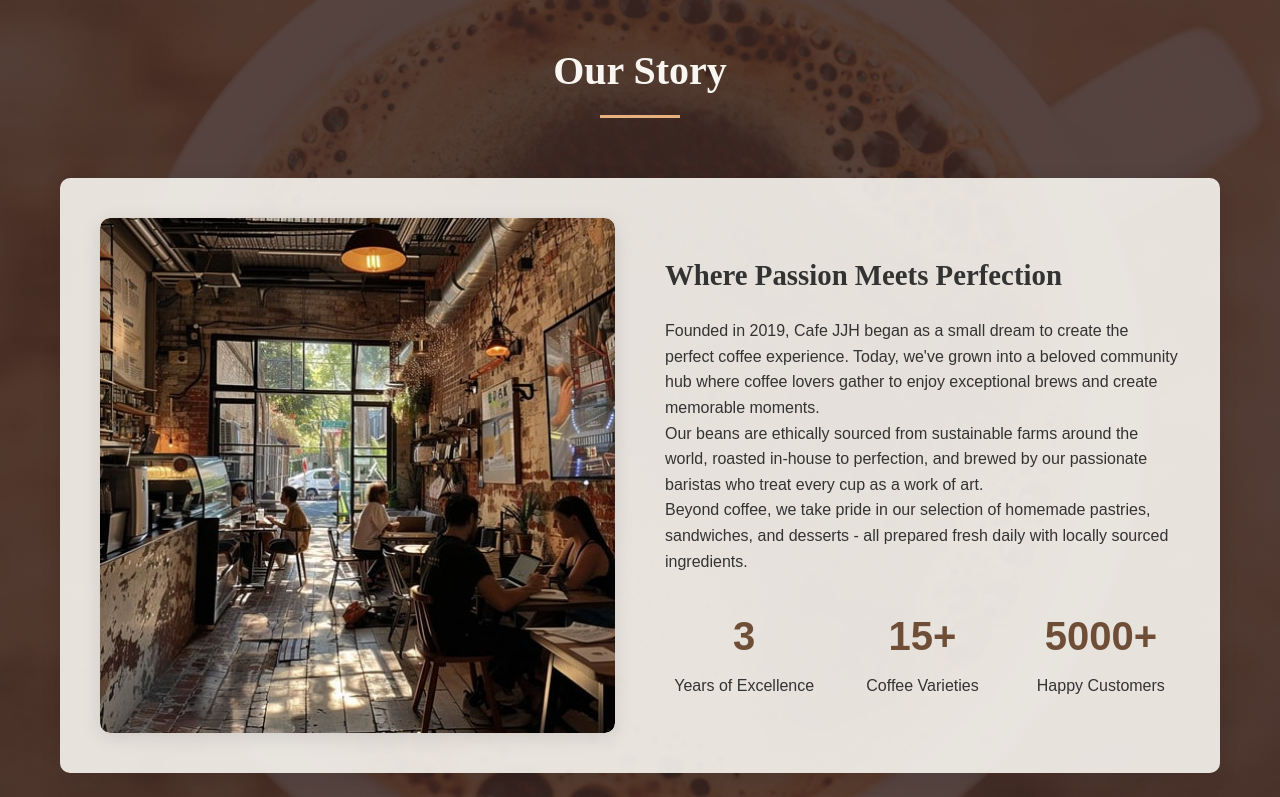
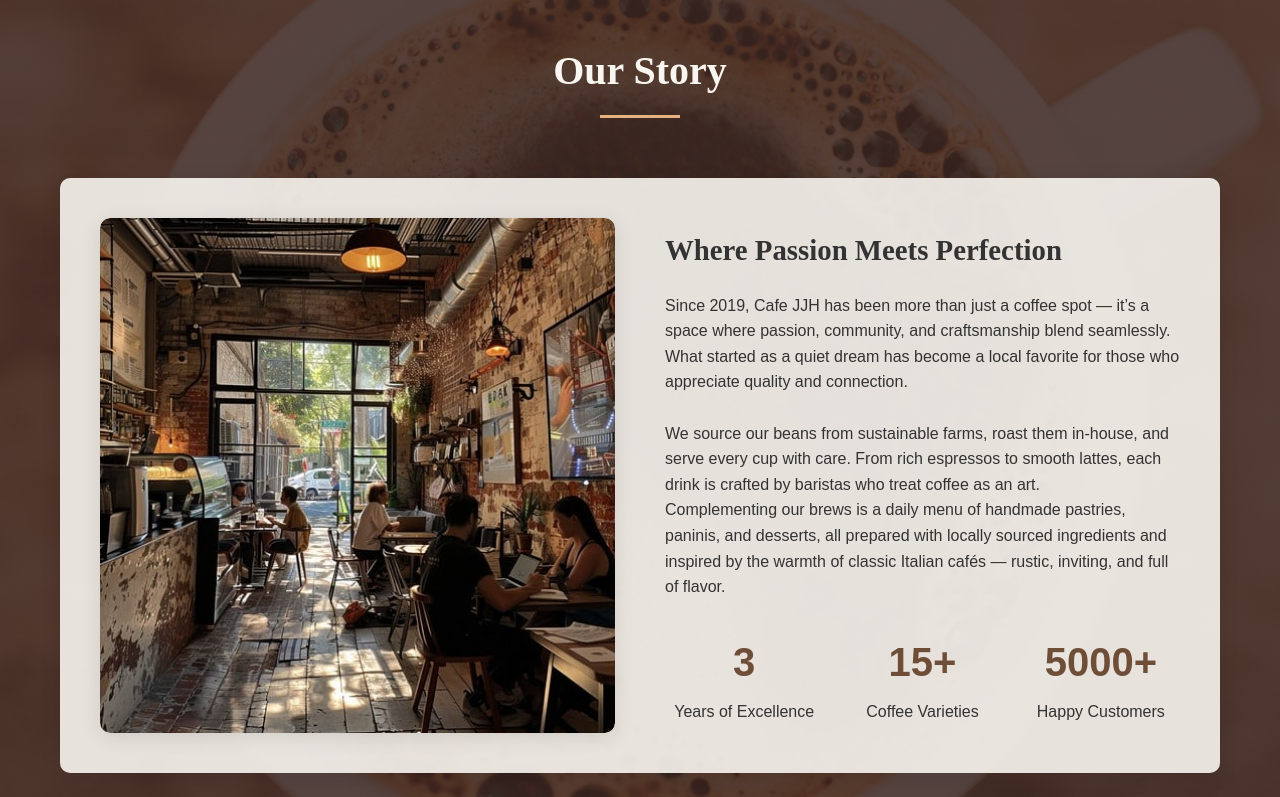
Before and after one commit to JunHammy/SMA-Assignment1, a plain HTML site: page index.html in a window 1280 px wide. Shown: the part 821-1618 px from the top of the page. Drawn offline with Linux system fonts and the light colour scheme.

Commit message:
Removed Alt texts and refined descriptions.

```diff
--- a/index.html
+++ b/index.html
@@ -33,8 +33,7 @@
             <div class="hero-content">
                 <h1>Experience Coffee Perfection</h1>
                 <p>
-                    Artisanal coffee, freshly baked pastries, and a cozy
-                    atmosphere in the heart of the city
+                    Savor rich espresso, indulge in warm, flaky pastries, and relax in a space inspired by the timeless charm of Italy.
                 </p>
                 <div class="hero-btns">
                     <a href="menu.html" class="btn">Explore Our Menu</a>
@@ -50,31 +49,25 @@
                 </div>
                 <div class="about-content">
                     <div class="about-img">
-                        <img
-                            src="./assets/cafe-with-people.jpg"
-                            alt="Cafe interior with people enjoying coffee"
-                        />
+                        <img src="./assets/cafe-with-people.jpg" />
                     </div>
                     <div class="about-text">
                         <h3>Where Passion Meets Perfection</h3>
                         <p>
-                            Founded in 2019, Cafe JJH began as a small dream to
-                            create the perfect coffee experience. Today, we've
-                            grown into a beloved community hub where coffee
-                            lovers gather to enjoy exceptional brews and create
-                            memorable moments.
+                            Since 2019, Cafe JJH has been more than just a coffee spot — it’s a space where
+                            passion, community, and craftsmanship blend seamlessly. What started as a quiet dream
+                            has become a local favorite for those who appreciate quality and connection.
+                        </p>
+                        <br>
+                        <p>
+                            We source our beans from sustainable farms, roast them in-house, and serve every cup
+                            with care. From rich espressos to smooth lattes, each drink is crafted by baristas
+                            who treat coffee as an art.
                         </p>
                         <p>
-                            Our beans are ethically sourced from sustainable
-                            farms around the world, roasted in-house to
-                            perfection, and brewed by our passionate baristas
-                            who treat every cup as a work of art.
-                        </p>
-                        <p>
-                            Beyond coffee, we take pride in our selection of
-                            homemade pastries, sandwiches, and desserts - all
-                            prepared fresh daily with locally sourced
-                            ingredients.
+                            Complementing our brews is a daily menu of handmade pastries, paninis, and desserts,
+                            all prepared with locally sourced ingredients and inspired by the warmth of classic
+                            Italian cafés — rustic, inviting, and full of flavor.
                         </p>
 
                         <div class="stats">
```
Also changed, not shown: breakfast-bowl.html (+1 -1 lines), cappuccino.html (+1 -1 lines), cold-brew.html (+1 -1 lines), croissant.html (+1 -1 lines), espresso.html (+1 -1 lines), latte.html (+1 -1 lines), menu.html (+2 -2 lines).
